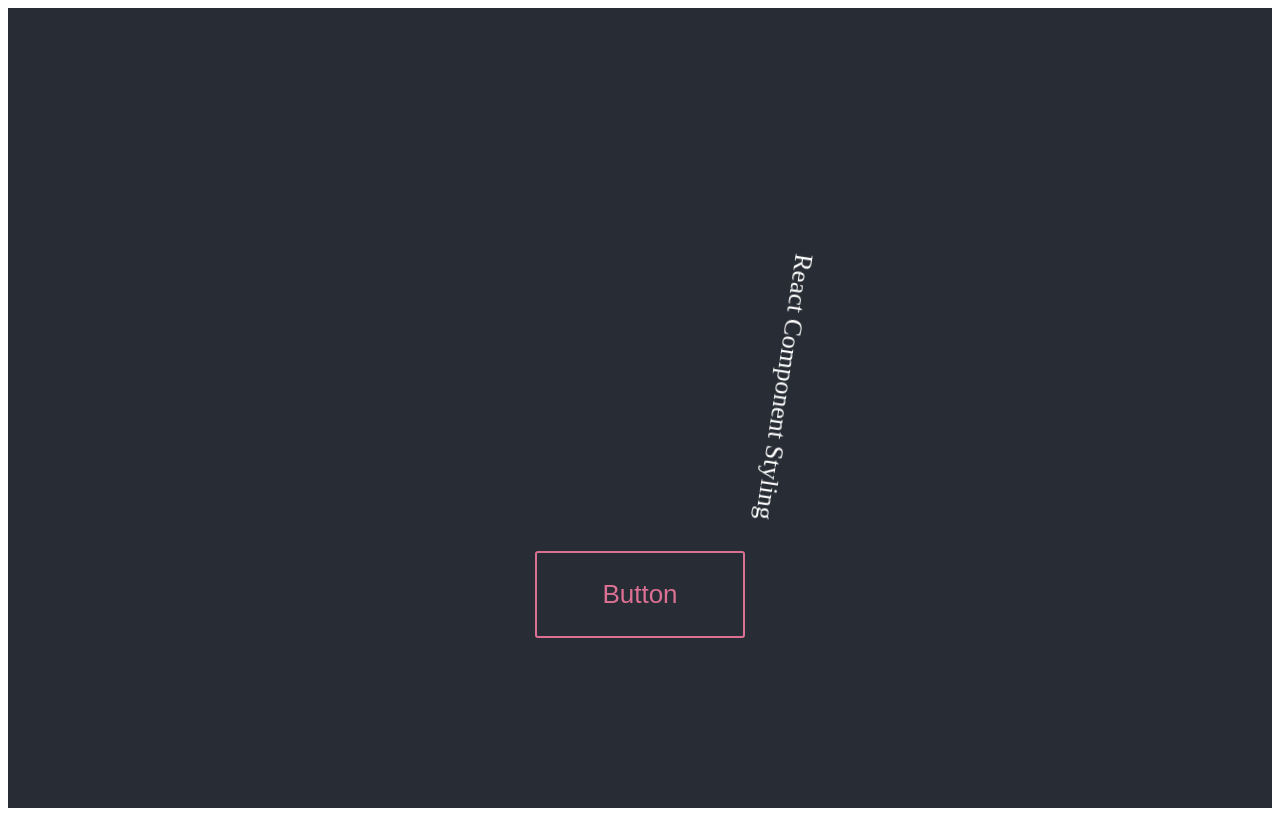
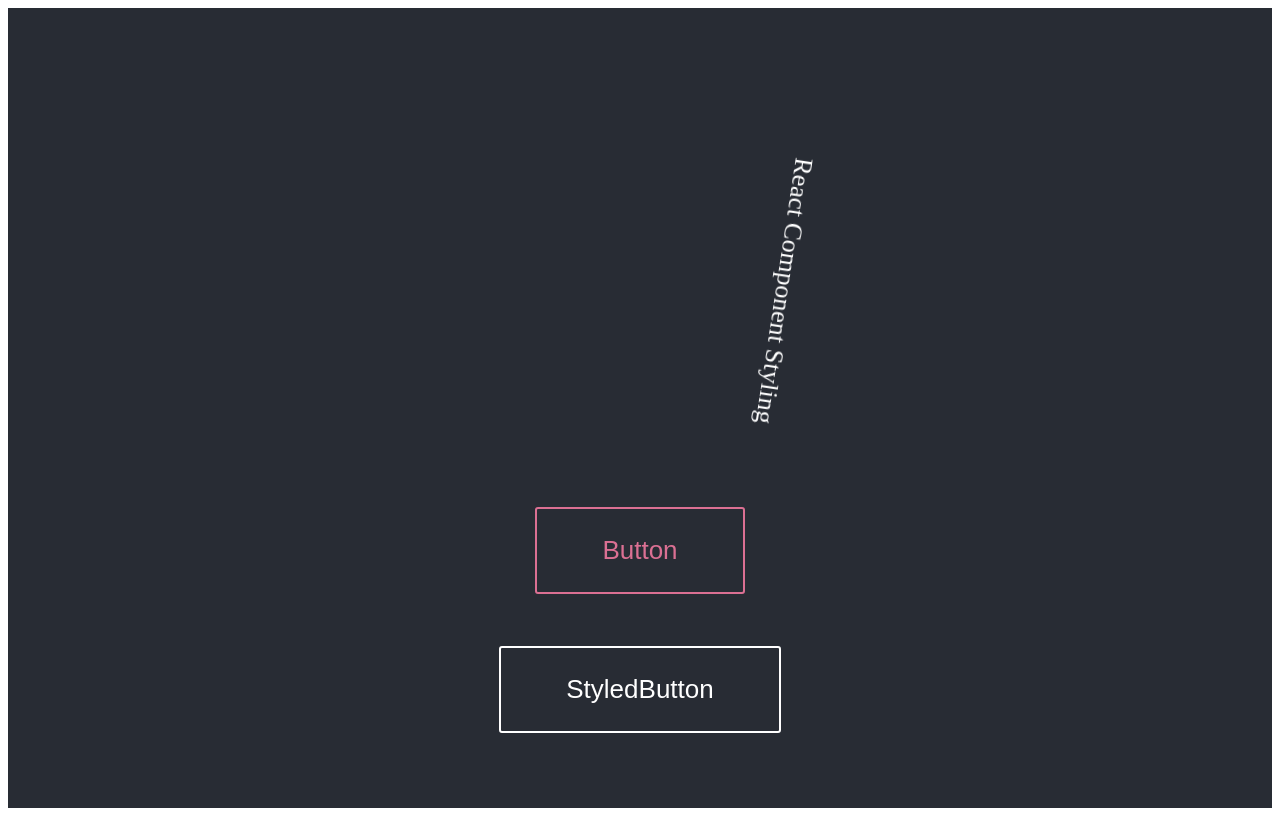
Before and after one commit to productuidev/react-styling, a React app: page / in a window 1280 px wide. Built offline with nearby package versions, Linux system fonts and the light colour scheme.

Commit message:
styled components test

```diff
--- a/package.json
+++ b/package.json
@@ -46,6 +46,7 @@
     "semver": "^7.3.5",
     "source-map-loader": "^3.0.0",
     "style-loader": "^3.3.1",
+    "styled-components": "^5.3.5",
     "tailwindcss": "^3.0.2",
     "terser-webpack-plugin": "^5.2.5",
     "web-vitals": "^2.1.4",
--- a/src/App.js
+++ b/src/App.js
@@ -2,6 +2,7 @@
 //import './App.scss';
 import styles from "./App.module.css";
 import Button from "./components/Button";
+import StyledButton from "./components/StyledButton";
 
 console.log(styles);
 // {
@@ -18,6 +19,7 @@ function App() {
       <header className={styles["header"]}>
         <p className={styles["logo"]}>React Component Styling</p>
         <Button>Button</Button>
+        <StyledButton>StyledButton</StyledButton>
       </header>
     </div>
   );
--- a/src/components/Button.module.css
+++ b/src/components/Button.module.css
@@ -1,3 +1,15 @@
-.button { background: transparent; border-radius: 3px; border: 2px solid palevioletred; color:palevioletred; margin: 0 1em; padding: 1em 2.5em; color:palevioletred; font-size:1em; }
+.button {
+  background: transparent;
+  border-radius: 3px;
+  border: 2px solid palevioletred;
+  color: palevioletred;
+  margin: 2em 1em;
+  padding: 1em 2.5em;
+  color: palevioletred;
+  font-size: 1em;
+}
 
-.loading { border:2px solid grey; color:grey; }
+.loading {
+  border: 2px solid grey;
+  color: grey;
+}
--- /dev/null
+++ b/src/components/StyledButton.jsx
@@ -0,0 +1,15 @@
+import styled from "styled-components";
+
+const StyledButton = styled.button`
+  background: transparent;
+  border-radius: 3px;
+  border: 2px solid #FFF;
+  color:#FFF;
+  margin: 0 1em;
+  padding: 1em 2.5em;
+  color:#FFF;
+  font-size:1em;
+  display:block;
+`;
+
+export default StyledButton;
```
Also changed, not shown: 1 other file (tests, documents, lock files or other folders).
